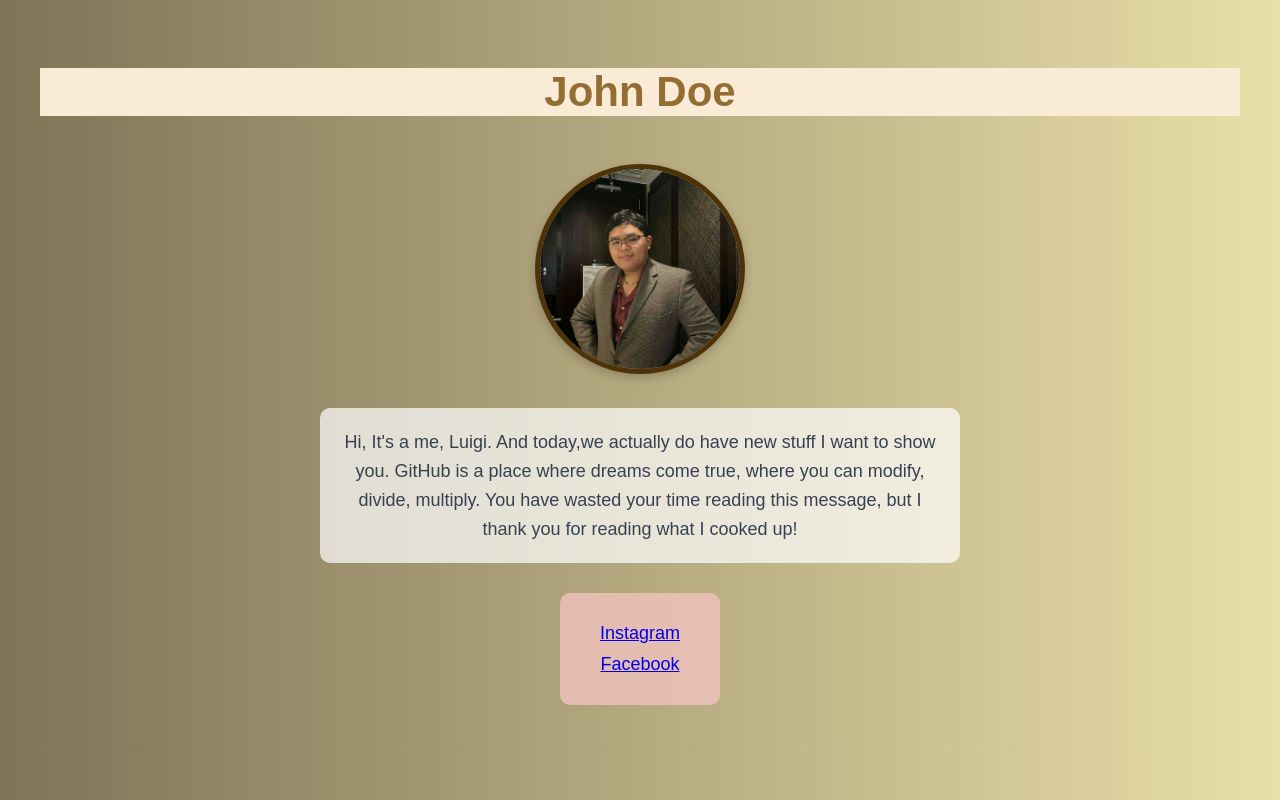
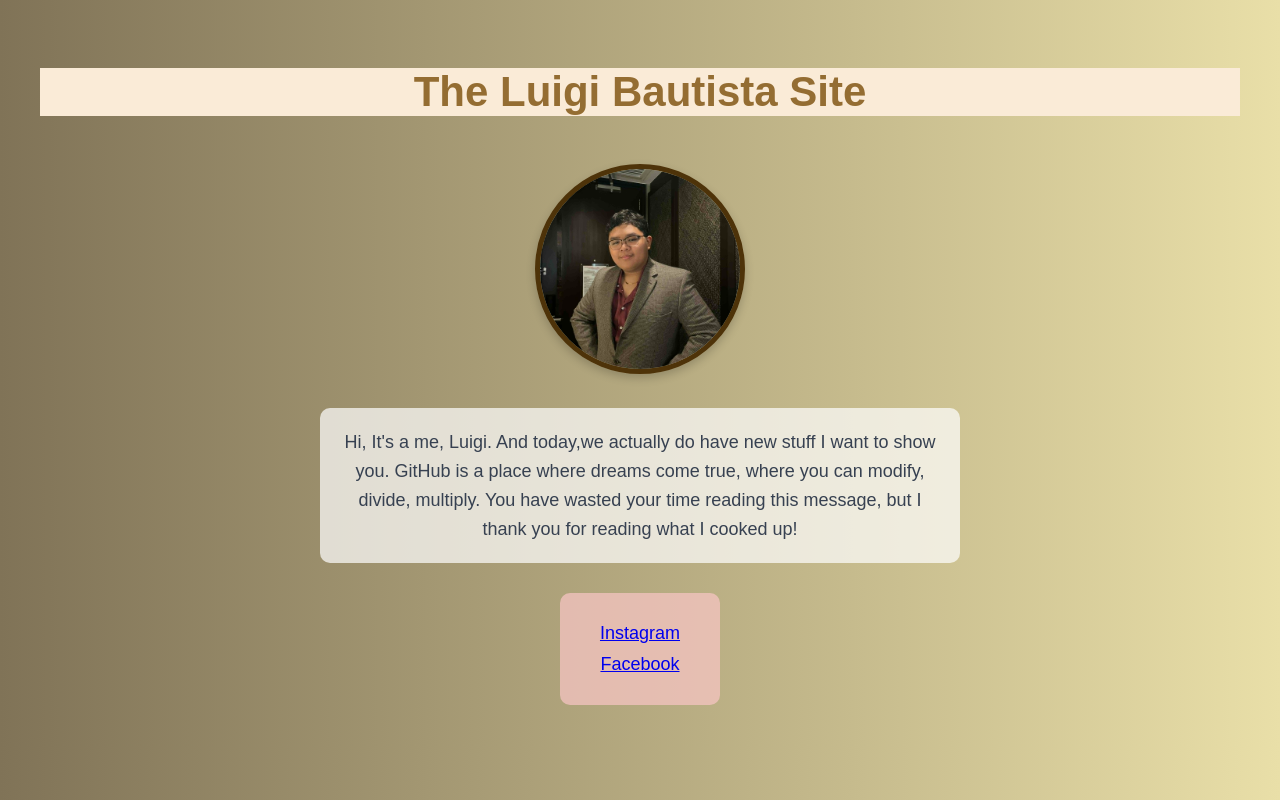
Before and after one commit to ReckOrangeChounty/bautis-portfolio, a plain HTML site: page index.html in a window 1280 px wide. Drawn offline with Linux system fonts and the light colour scheme.

Commit message:
Change header to 'The Luigi Bautista Site'
Updated the header and modified the portfolio description.

```diff
--- a/index.html
+++ b/index.html
@@ -15,7 +15,7 @@
 
   <!-- Header -->
   <h1 style="color: #946d32; font-size: 42px; background-color: antiquewhite;">
-    John Doe
+    The Luigi Bautista Site
   </h1>
 
   <!-- Profile Picture -->
```
